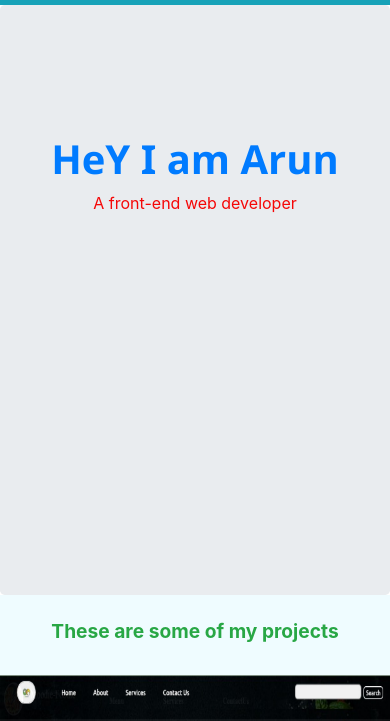
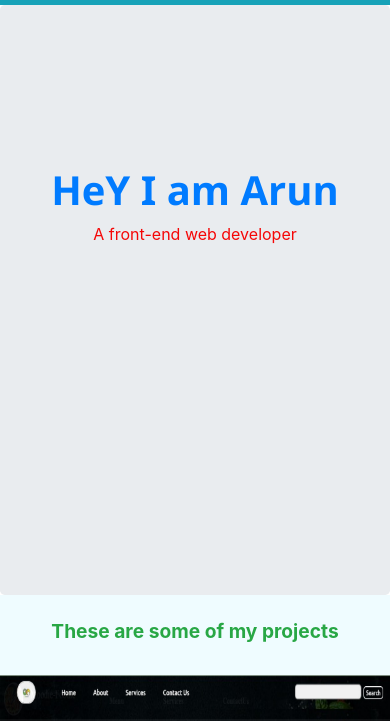
Before and after one commit to arunsingh009/bootstrap-portfolio-1, a plain HTML site: page index.html in a window 390 px wide. Shown: the part 53-774 px from the top of the page. Drawn offline with nearby package versions, Linux system fonts and the light colour scheme.

Commit message:
Update style.css

```diff
--- a/style.css
+++ b/style.css
@@ -118,6 +118,12 @@ a:hover{
 
 
         }
+ @media ( max-width: 580px){
+            .container {
+                margin-top: 129px;
+            }
+
+        }
  @media ( max-width: 360px){
             h1 {
                 font-size: 1.65rem;
```
